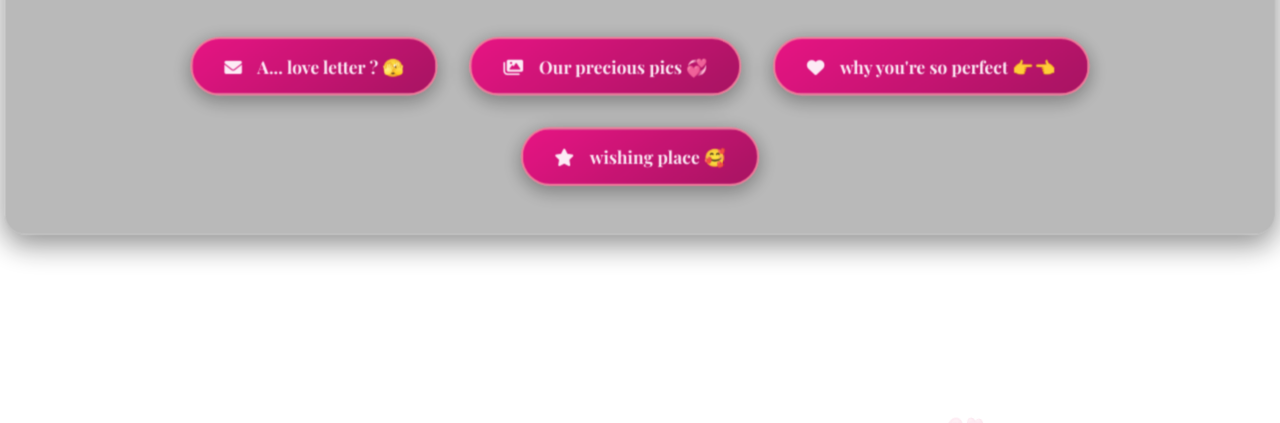
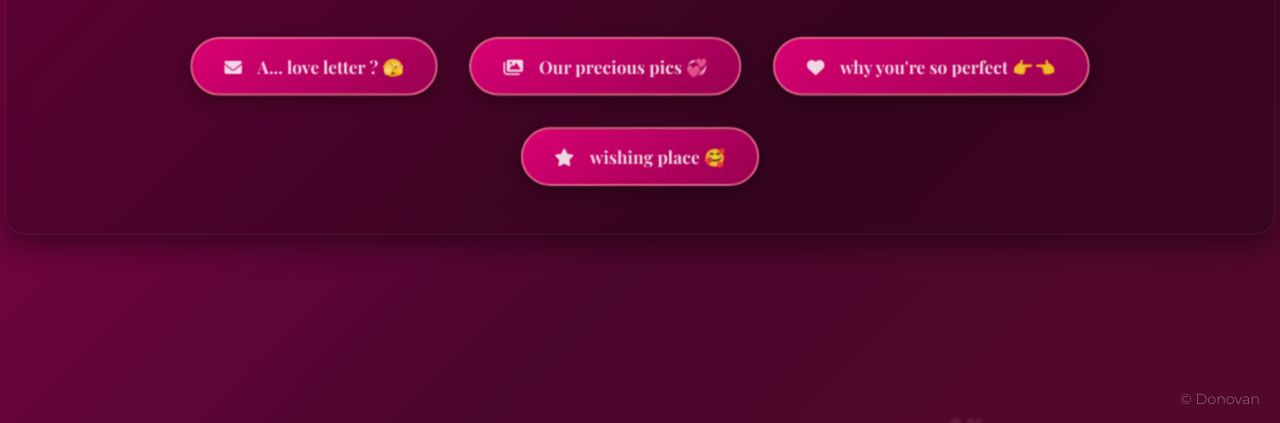
Before and after one commit to discordotakoo/l0v3, a plain HTML site: page index.html in a window 1280 px wide. Shown: the part 377-800 px from the top of the page. Drawn offline with nearby package versions, Linux system fonts and the light colour scheme.

Commit message:
Update index.html

```diff
--- a/index.html
+++ b/index.html
@@ -20,7 +20,7 @@
             /* Lighter pink */
             --accent-gold: #FFD700;
             /* Warm gold */
-            --background-dark: ##680D26;
+            --background-dark: #680D26;
             /* Deep berry/purple */
             --text-light: #fdeaf5;
             /* Soft pinkish white */
```
